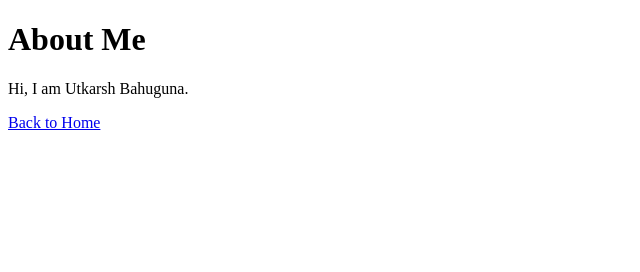
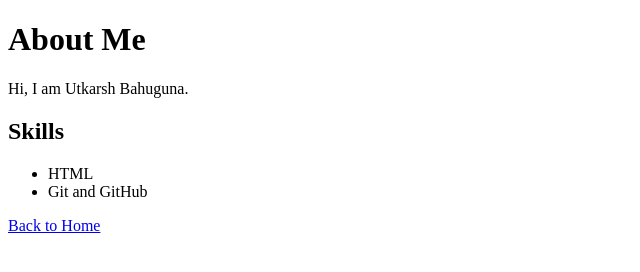
Before and after one commit to u7k4rs6/git-workflow-assignment, a plain HTML site: page about.html in a window 1280 px wide. Shown: the whole page, without its empty margins (0-640 px from the left). Drawn offline with Linux system fonts and the light colour scheme.

Commit message:
Feature: add Skills section to about.html

```diff
--- a/about.html
+++ b/about.html
@@ -7,6 +7,11 @@
 <body>
   <h1>About Me</h1>
   <p>Hi, I am Utkarsh Bahuguna.</p>
+  <h2>Skills</h2>
+  <ul>
+    <li>HTML</li>
+    <li>Git and GitHub</li>
+  </ul>
   <a href="index.html">Back to Home</a>
 </body>
 </html>
```
